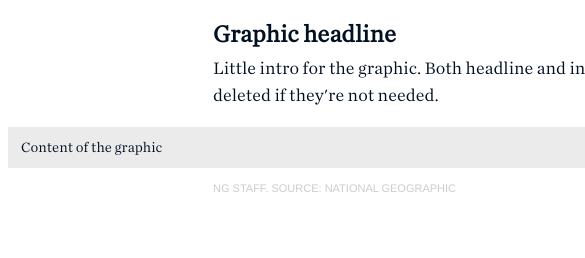
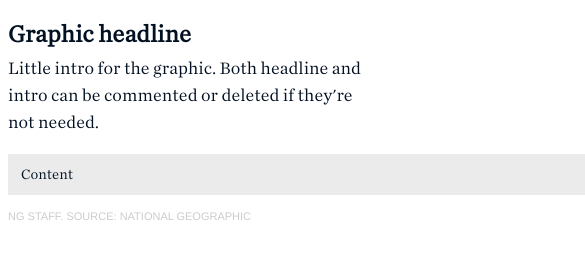
Before and after one commit to chiquiesteban/BasicGulpProject, a plain HTML site: page index.html in a window 390 px wide. Shown: the top 258 px of the page, 585 px wide, since content can reach past the window. Drawn offline with nearby package versions, Linux system fonts and the light colour scheme.

Commit message:
Responsive details added

```diff
--- a/css/_basics.scss
+++ b/css/_basics.scss
@@ -12,14 +12,20 @@
 	font-weight: 300;
 	font-size: 13px;
 	float:left;
-	width:1030px;
+	width:100%;
+	max-width:1030px;
 	margin: 1em auto;
 	position:relative;
 
-	.grfxhead {width:620px; margin:0 205px; margin-bottom:.3em; font-size:22px; font-weight: 600;}
-	.grfxintro {width:620px; margin:0 205px; margin-bottom:.7em; font-size:16px; letter-spacing:0.003em; line-height:1.7;}
-	.grfxcontainer {width:1030px; float:left; position:relative; margin:0.5em 0; background:$lightgrey; padding:1em;}
+	.grfxhead {width:100%; margin-bottom:.3em; font-size:22px; font-weight: 600;}
+	.grfxintro {width:100%; margin-bottom:.7em; font-size:16px; letter-spacing:0.003em; line-height:1.7;}
 
-	.source { width:620px; margin:0 205px; color:#CCC; font-family:$sans; text-transform: uppercase; font-size:11px; width:100%; float:left; margin-top:0.75em;}
+	.grfxcontainer {width:1030px; float:left; position:relative; margin:0.5em 0;}
+
+	/*JUST FOR THE EXAMPLE*/
+	.grfxcontainer {background:$lightgrey; padding:1em;}
+	/*JUST FOR THE EXAMPLE*/
+
+	.source { color:#CCC; font-family:$sans; text-transform: uppercase; font-size:11px; width:100%; float:left; margin-top:0.75em;}
 
 }
--- a/index.html
+++ b/index.html
@@ -14,7 +14,7 @@
 	<div class="grfxintro">Little intro for the graphic. Both headline and intro can be commented or deleted if they're not needed.</div>
 
 	<div class="grfxcontainer stretch">
-		Content of the graphic
+		Content
 	</div>
 
 	<div class="source">NG STAFF. SOURCE: NATIONAL GEOGRAPHIC</div>
```
Also changed, not shown: css/_styles.scss (+10 -1 lines), html/html.html (+1 -1 lines), .tmp/main.css, 1 other file.
